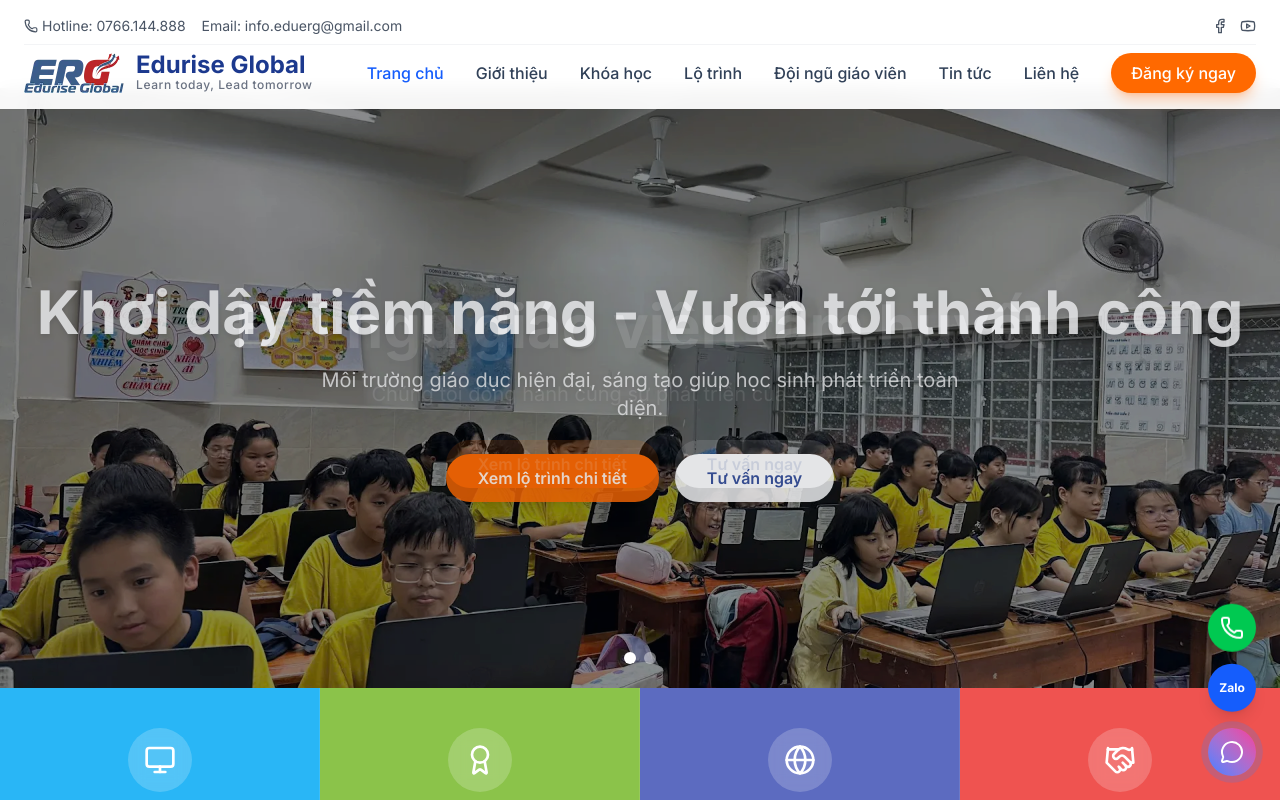
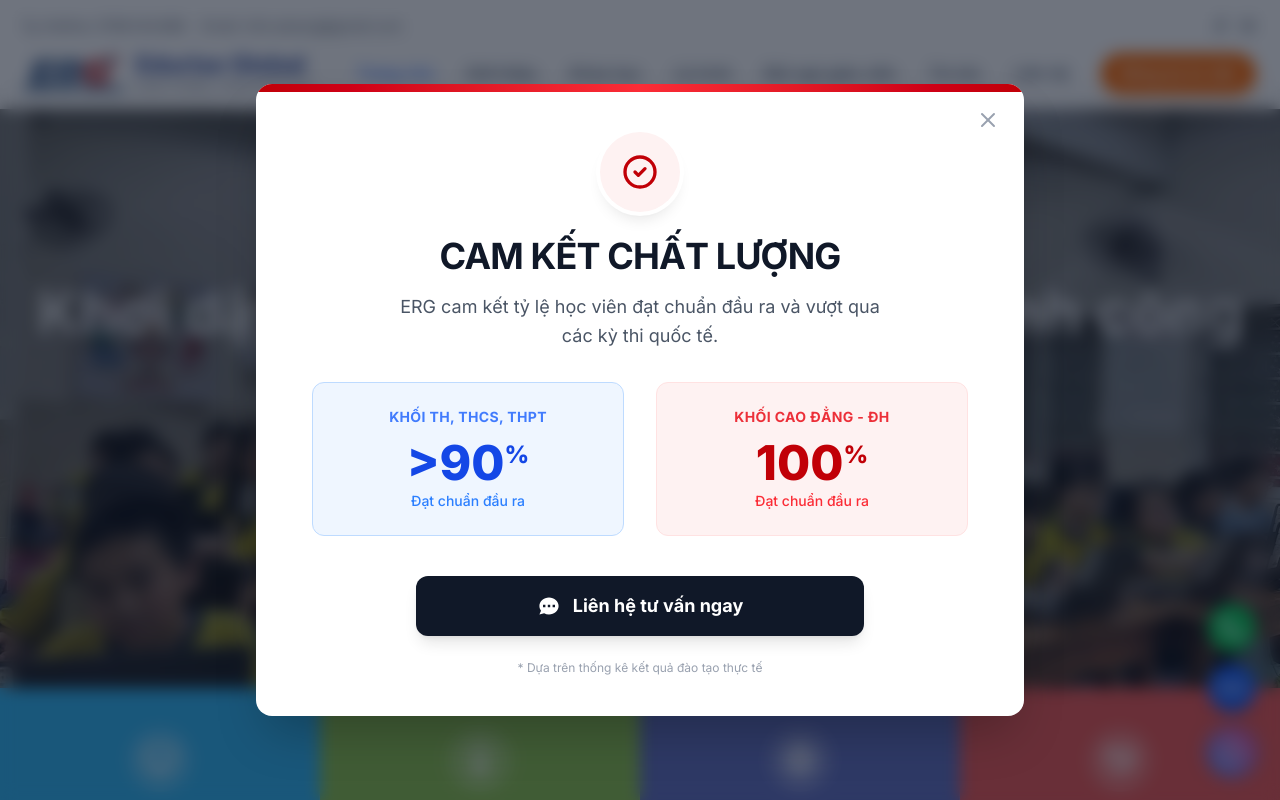
Before and after one commit to vuongtrann/erg, a Next.js app: page / in a window 1280 px wide. Shown: the top 800 px of the page. Built offline with nearby package versions, Linux system fonts and the light colour scheme.

Commit message:
add adpopup

```diff
--- a/src/app/layout.tsx
+++ b/src/app/layout.tsx
@@ -6,6 +6,7 @@ import "./globals.css";
 import Header from "@/components/Header";
 import Footer from "@/components/Footer";
 import FloatingContact from "@/components/FloatingContact";
+import AdsPopup from "@/components/AdsPopup";
 
 const inter = Inter({ subsets: ["latin", "vietnamese"] });
 
@@ -33,6 +34,7 @@ export default function RootLayout({
         suppressHydrationWarning={true}
       >
         <Header />
+        <AdsPopup />
 
         {/* Thêm w-full và max-w-[100vw] để đảm bảo main không bao giờ bị tràn */}
         <main className="flex-grow pt-[65px] lg:pt-[88px] w-full max-w-[100vw] overflow-hidden">
--- /dev/null
+++ b/src/components/AdsPopup.tsx
@@ -0,0 +1,127 @@
+'use client';
+
+import { useState, useEffect } from 'react';
+
+const AdPopup = () => {
+  const [isVisible, setIsVisible] = useState(false);
+  const [isMounted, setIsMounted] = useState(false);
+
+  useEffect(() => {
+    setIsMounted(true);
+    const timer = setTimeout(() => {
+      setIsVisible(true);
+    }, 500);
+
+    return () => clearTimeout(timer);
+  }, []);
+
+  const handleClose = () => {
+    setIsVisible(false);
+  };
+
+  if (!isMounted) return null;
+  if (!isVisible) return null;
+
+  return (
+    <div
+      className={`fixed inset-0 z-[9999] flex items-center justify-center p-4 transition-all duration-300 ${
+        isVisible ? 'visible opacity-100' : 'invisible opacity-0'
+      }`}
+    >
+      {/* Backdrop */}
+      <div
+        className="absolute inset-0 bg-gray-900/60 backdrop-blur-sm transition-opacity"
+        onClick={handleClose}
+      />
+
+      {/* POPUP CONTENT */}
+      {/* Mobile: w-full max-w-[90%] (nhỏ gọn) | Desktop: md:max-w-3xl (Rất rộng) */}
+      <div className={`
+          relative w-full max-w-[90%] md:max-w-3xl
+          max-h-[90vh] overflow-y-auto custom-scrollbar
+          bg-white rounded-xl md:rounded-2xl shadow-2xl
+          transform transition-all duration-500 cubic-bezier(0.34, 1.56, 0.64, 1)
+          ${isVisible ? 'scale-100 translate-y-0' : 'scale-95 translate-y-10'}
+      `}>
+
+        {/* Header Line */}
+        <div className="h-1.5 md:h-2 w-full bg-gradient-to-r from-red-700 via-red-500 to-red-700"></div>
+
+        {/* Close Button */}
+        <button
+          onClick={handleClose}
+          className="absolute top-3 right-3 md:top-4 md:right-4 text-gray-400 hover:text-gray-800 hover:bg-gray-100 p-1 md:p-2 rounded-full transition-colors z-10"
+        >
+          <svg xmlns="http://www.w3.org/2000/svg" className="h-5 w-5 md:h-6 md:w-6" viewBox="0 0 24 24" fill="none" stroke="currentColor" strokeWidth="2" strokeLinecap="round" strokeLinejoin="round"><line x1="18" y1="6" x2="6" y2="18"></line><line x1="6" y1="6" x2="18" y2="18"></line></svg>
+        </button>
+
+        {/* Padding: Mobile nhỏ (p-5), Desktop to (p-8) */}
+        <div className="p-5 md:p-10 text-center">
+
+          {/* Icon: Mobile nhỏ (h-12), Desktop to (h-20) */}
+          <div className="mx-auto mb-3 md:mb-6 flex h-12 w-12 md:h-20 md:w-20 items-center justify-center rounded-full bg-red-50 text-red-700 ring-4 ring-white shadow-lg">
+            <svg xmlns="http://www.w3.org/2000/svg" className="h-6 w-6 md:h-10 md:w-10" fill="none" viewBox="0 0 24 24" stroke="currentColor">
+              <path strokeLinecap="round" strokeLinejoin="round" strokeWidth={2} d="M9 12l2 2 4-4m6 2a9 9 0 11-18 0 9 9 0 0118 0z" />
+            </svg>
+          </div>
+
+          {/* Title: Mobile chữ vừa (text-xl), Desktop chữ to (text-4xl) */}
+          <h2 className="text-xl md:text-4xl font-bold text-gray-900 mb-2 md:mb-4 uppercase tracking-tight">
+            Cam kết chất lượng
+          </h2>
+
+          {/* Description: Ẩn bớt text trên mobile nếu cần hoặc để size nhỏ */}
+          <p className="text-gray-600 mb-5 md:mb-8 text-xs md:text-lg leading-relaxed max-w-lg mx-auto">
+            ERG cam kết tỷ lệ học viên đạt chuẩn đầu ra và vượt qua các kỳ thi quốc tế.
+          </p>
+
+          {/* Grid Layout: Gap nhỏ mobile (gap-3), Gap to desktop (gap-8) */}
+          <div className="grid grid-cols-1 md:grid-cols-2 gap-3 md:gap-8 mb-6 md:mb-10 px-0 md:px-4">
+
+            {/* Box 1 */}
+            <div className="bg-blue-50 rounded-lg md:rounded-xl p-3 md:p-6 border border-blue-200 hover:border-blue-400 transition-colors group flex flex-col justify-center items-center">
+              <p className="text-blue-600/80 text-[10px] md:text-sm uppercase font-bold mb-1 md:mb-2 tracking-wide">Khối TH, THCS, THPT</p>
+              {/* Số liệu: Mobile (text-3xl), Desktop (text-5xl) */}
+              <div className="text-3xl md:text-5xl font-extrabold text-blue-700 my-0 md:my-1">
+                &gt;90<span className="text-lg md:text-2xl align-top">%</span>
+              </div>
+              <p className="text-[10px] md:text-sm text-blue-500 font-medium">Đạt chuẩn đầu ra</p>
+            </div>
+
+            {/* Box 2 */}
+            <div className="bg-red-50 rounded-lg md:rounded-xl p-3 md:p-6 border border-red-100 hover:border-red-300 transition-colors group flex flex-col justify-center items-center">
+              <p className="text-red-600/80 text-[10px] md:text-sm uppercase font-bold mb-1 md:mb-2 tracking-wide">Khối Cao Đẳng - ĐH</p>
+              <div className="text-3xl md:text-5xl font-extrabold text-red-700 my-0 md:my-1">
+                100<span className="text-lg md:text-2xl align-top">%</span>
+              </div>
+              <p className="text-[10px] md:text-sm text-red-500 font-medium">Đạt chuẩn đầu ra</p>
+            </div>
+
+          </div>
+
+          {/* Button Zalo: Padding nhỏ mobile */}
+          <div className="max-w-md mx-auto">
+            <a
+              href="https://zalo.me/0766144888"
+              target="_blank"
+              rel="noopener noreferrer"
+              onClick={handleClose}
+              className="block w-full bg-gray-900 hover:bg-blue-600 text-white font-bold py-3 md:py-4 px-4 md:px-6 rounded-lg md:rounded-xl shadow-lg hover:shadow-2xl transition-all duration-200 transform hover:-translate-y-1 flex items-center justify-center gap-2 md:gap-3 text-sm md:text-lg"
+            >
+              <svg xmlns="http://www.w3.org/2000/svg" className="h-5 w-5 md:h-6 md:w-6" viewBox="0 0 20 20" fill="currentColor">
+                <path fillRule="evenodd" d="M18 10c0 3.866-3.582 7-8 7a8.841 8.841 0 01-4.083-.98L2 17l1.338-3.123C2.493 12.767 2 11.434 2 10c0-3.866 3.582-7 8-7s8 3.134 8 7zM7 9H5v2h2V9zm8 0h-2v2h2V9zM9 9h2v2H9V9z" clipRule="evenodd" />
+              </svg>
+              Liên hệ tư vấn ngay
+            </a>
+          </div>
+
+          <p className="mt-4 md:mt-6 text-[10px] md:text-xs text-gray-400">
+            * Dựa trên thống kê kết quả đào tạo thực tế
+          </p>
+        </div>
+      </div>
+    </div>
+  );
+};
+
+export default AdPopup;
--- a/src/components/Header.tsx
+++ b/src/components/Header.tsx
@@ -1,4 +1,3 @@
-
 'use client';
 
 import React, { useState, useEffect } from 'react';
@@ -91,9 +90,17 @@ const Header: React.FC = () => {
                   </Link>
                 );
               })}
-              <button className="bg-orange-500 hover:bg-orange-600 text-white px-5 py-2 rounded-full font-medium transition-colors shadow-lg shadow-orange-500/30">
-                Đăng ký ngay
-              </button>
+
+              {/* --- UPDATE: Desktop Button đổi thành thẻ a --- */}
+              <a
+                href="https://zalo.me/0766144888"
+                target="_blank"
+                rel="noopener noreferrer"
+                className="bg-orange-500 hover:bg-orange-600 text-white px-5 py-2 rounded-full font-medium transition-colors shadow-lg shadow-orange-500/30"
+              >
+                Đăng ký tư vấn
+              </a>
+
             </nav>
 
 
@@ -129,9 +136,18 @@ const Header: React.FC = () => {
                 </Link>
               );
             })}
-            <button className="mt-4 bg-orange-500 text-white py-3 rounded-lg font-bold shadow-md active:scale-95 transition-transform">
+
+            {/* --- UPDATE: Mobile Button đổi thành thẻ a --- */}
+            <a
+              href="https://zalo.me/0766144888"
+              target="_blank"
+              rel="noopener noreferrer"
+              className="mt-4 bg-orange-500 text-white py-3 rounded-lg font-bold shadow-md active:scale-95 transition-transform text-center"
+              onClick={() => setIsMobileMenuOpen(false)}
+            >
               Đăng ký tư vấn
-            </button>
+            </a>
+
             <div className="mt-8 pt-6 border-t border-gray-100">
               <p className="text-sm text-gray-500 mb-2">Liên hệ với chúng tôi</p>
               <div className="flex gap-4">
```
